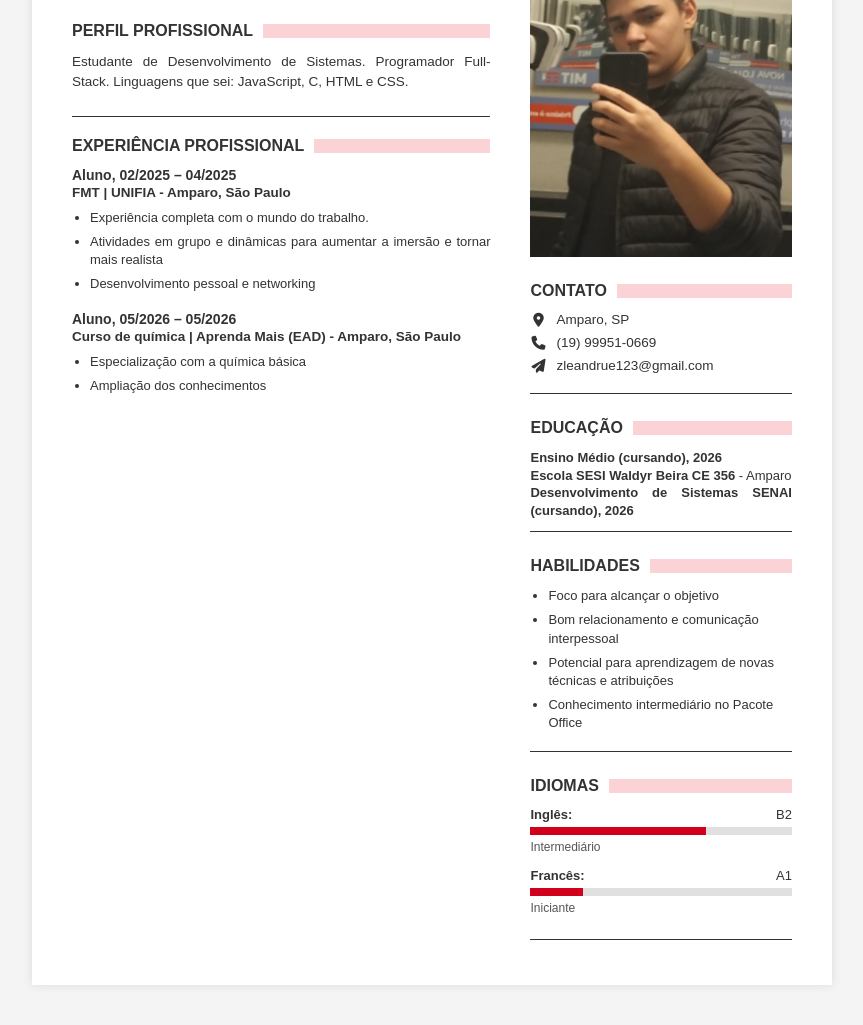
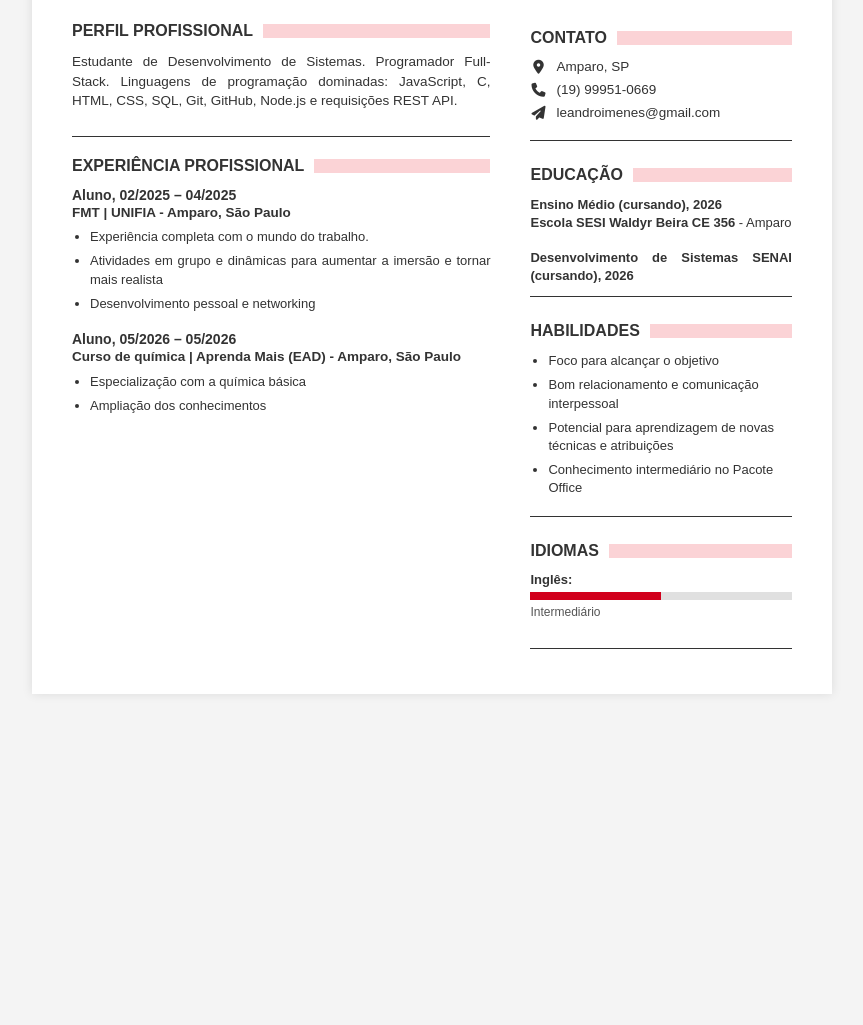
Before and after one commit to LeandroImenes/cv, a plain HTML site: page index.html in a window 1280 px wide. Shown: the part 138-1163 px from the top of the page, without its empty margins (208-1071 px from the left). After the commit the page ends 872 px from the top, so only its background shows below. Drawn offline with Linux system fonts and the light colour scheme.

Commit message:
sem foto

```diff
--- a/index.html
+++ b/index.html
@@ -22,7 +22,7 @@
 
             <section>
                 <h2>PERFIL PROFISSIONAL <span class="highlight-bar"></span></h2>
-                <p>Estudante de Desenvolvimento de Sistemas. Programador Full-Stack. Linguagens que sei: JavaScript, C, HTML e CSS.</p>
+                <p>Estudante de Desenvolvimento de Sistemas. Programador Full-Stack. Linguagens de programação dominadas: JavaScript, C, HTML, CSS, SQL, Git, GitHub, Node.js e requisições REST API.</p>
             </section>
 
             <section>
@@ -51,24 +51,20 @@
 
         <!-- Coluna Direita -->
         <aside class="right-column">
-            <div class="profile-photo">
-                <!-- Substitua pelo caminho da sua imagem de perfil -->
-                <img src="Eu.png" alt="Leandro">
-            </div>
 
             <section>
                 <h2>CONTATO <span class="highlight-bar"></span></h2>
                 <ul class="contact-info">
                     <li><i class="fa-solid fa-location-dot"></i> Amparo, SP</li>
                     <li><i class="fa-solid fa-phone"></i> (19) 99951-0669</li>
-                    <li><i class="fa-solid fa-paper-plane"></i> zleandrue123@gmail.com</li>
+                    <li><i class="fa-solid fa-paper-plane"></i> leandroimenes@gmail.com</li>
                 </ul>
             </section>
 
             <section>
                 <h2>EDUCAÇÃO <span class="highlight-bar"></span></h2>
                 <p><strong>Ensino Médio (cursando), 2026</strong></p>
-                <p><strong>Escola SESI Waldyr Beira CE 356</strong> - Amparo</p>
+                <p><strong>Escola SESI Waldyr Beira CE 356</strong> - Amparo</p><br>
                 <p><strong>Desenvolvimento de Sistemas SENAI (cursando), 2026</strong></p>
             </section>
 
@@ -87,20 +83,12 @@
                 <div class="language-item">
                     <div class="language-header">
                         <span><strong>Inglês:</strong></span>
-                        <span>B2</span>
                     </div>
                     <div class="progress-bar">
-                        <div class="progress-fill" style="width: 67%;"></div>
+                        <div class="progress-fill" style="width: 50%;"></div>
                     </div>
                     <p class="level-label">Intermediário</p>
                     <div class="language-header">
-                        <span><strong>Francês:</strong></span>
-                        <span>A1</span>
-                    </div>
-                    <div class="progress-bar">
-                        <div class="progress-fill" style="width: 20%;"></div>
-                    </div>
-                    <p class="level-label">Iniciante</p>
                 </div>
             </section>
         </aside>
--- a/style.css
+++ b/style.css
@@ -42,6 +42,7 @@ body {
 
 .right-column {
     flex: 1;
+    margin-top: 72px;
 }
 
 /* Nome do Titular */
```
